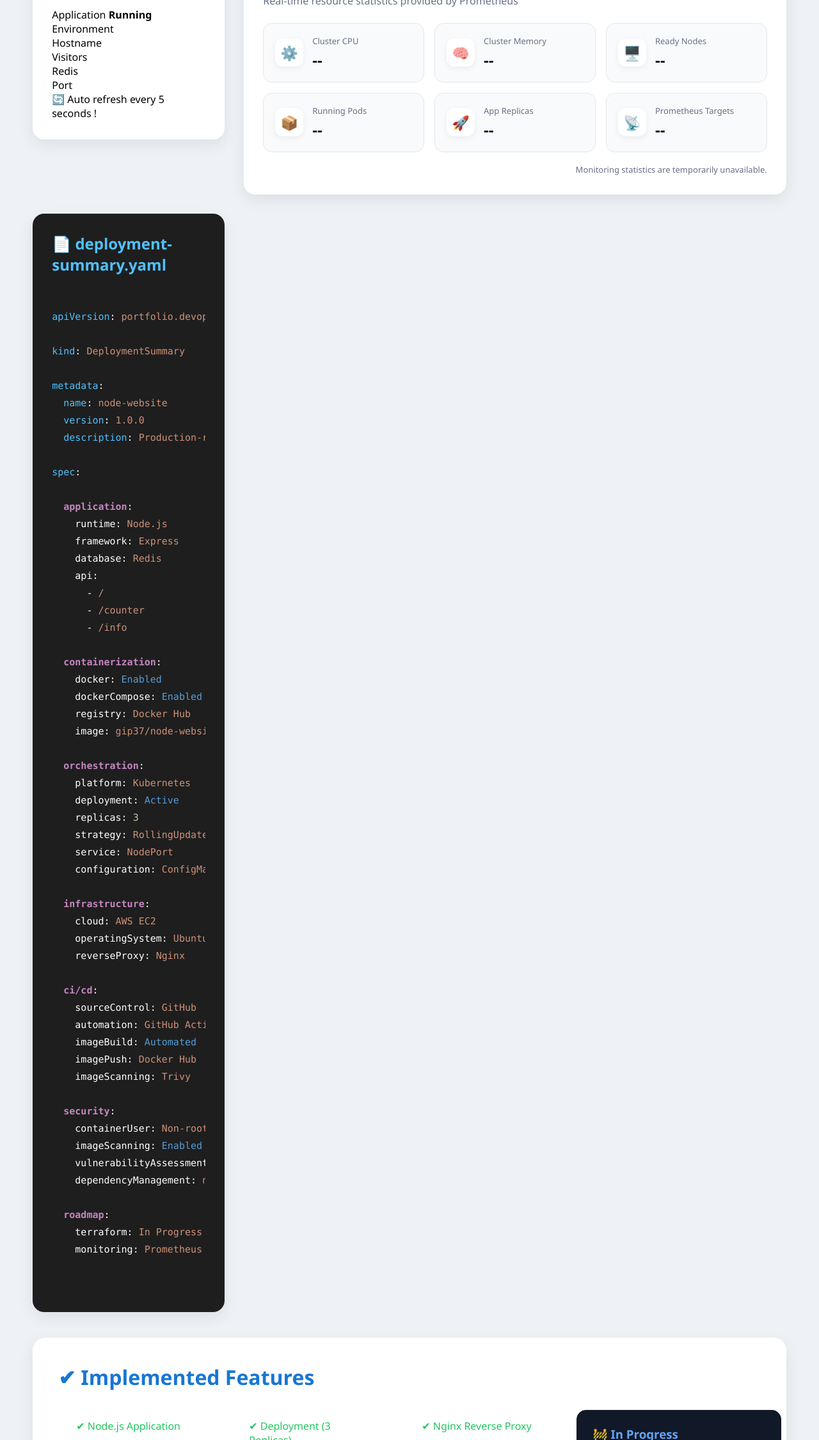
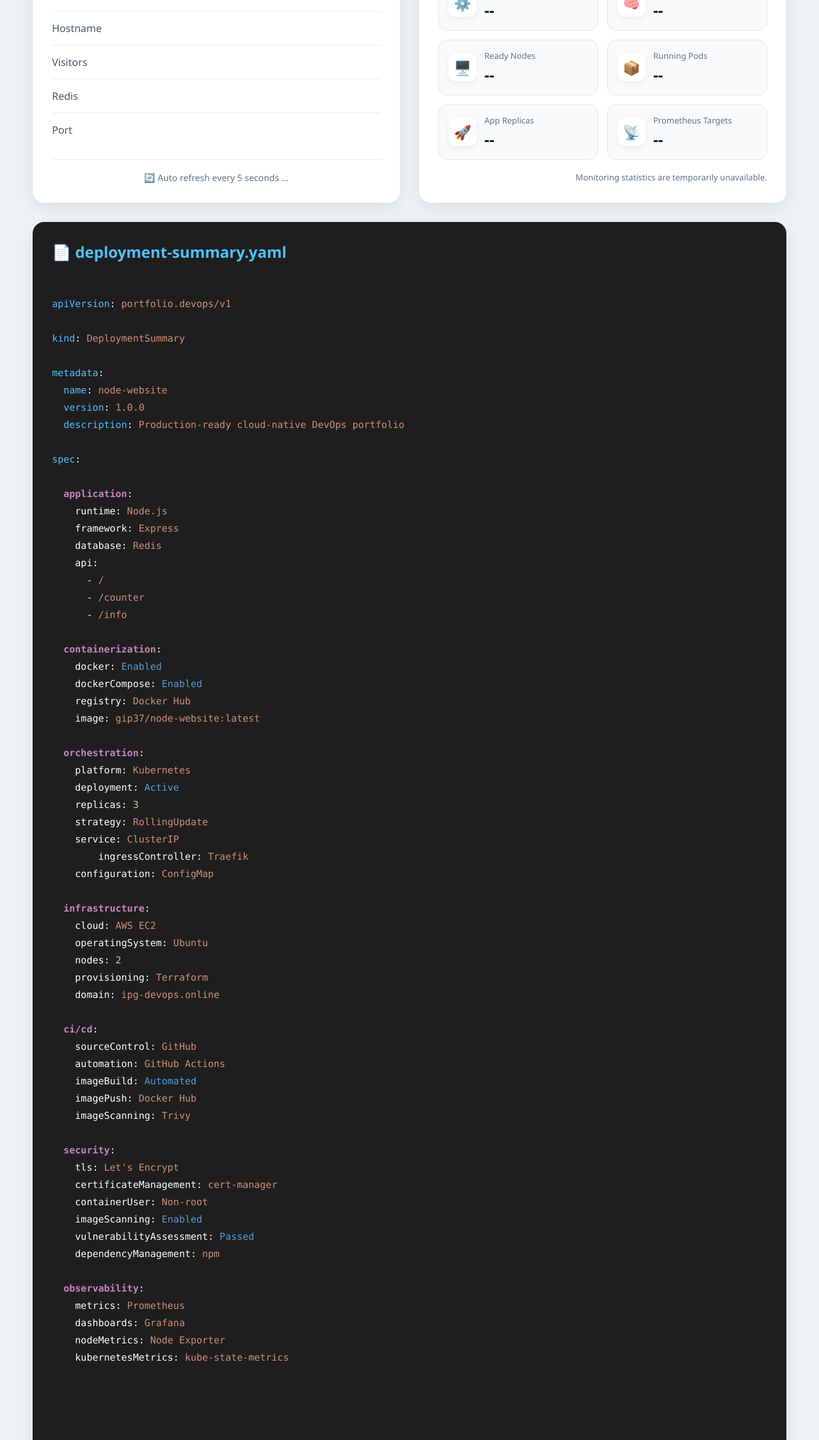
Before and after one commit to GruiaIP/DevOpsApp, a website: page Ex4_NodeWebsite/public/index.html in a window 1280 px wide. Shown: the part 549-2800 px from the top of the page at 64% size. Drawn offline with Linux system fonts and the light colour scheme; no server answers.

Commit message:
Add cluster monitoring dashboard and Terraform infrastructure

```diff
--- a/Ex4_NodeWebsite/public/index.html
+++ b/Ex4_NodeWebsite/public/index.html
@@ -63,85 +63,72 @@
 
 <main class="dashboard">
 
-        <!-- ========================= -->
-        <!-- STATUS CARD -->
-        <!-- ========================= -->
-
+    <!-- PROJECT OVERVIEW -->
     <section class="card overview-card">
 
         <h2>📋 Project Overview</h2>
 
         <div class="overview-item">
-
             <span>Application</span>
-
             <strong class="green">Running</strong>
-
         </div>
 
         <div class="overview-item">
-
             <span>Environment</span>
-
             <strong id="environment"></strong>
-
         </div>
 
         <div class="overview-item">
-
             <span>Hostname</span>
-
             <strong id="hostname"></strong>
-
         </div>
 
         <div class="overview-item">
-
             <span>Visitors</span>
-
             <strong id="visitor-count"></strong>
-
         </div>
 
         <div class="overview-item">
-
             <span>Redis</span>
-
             <strong id="redis-status"></strong>
-
         </div>
 
         <div class="overview-item">
-
             <span>Port</span>
-
             <strong id="port"></strong>
-
         </div>
 
         <p class="refresh">
-
-🔄 Auto refresh every 5 seconds !
-
+            🔄 Auto refresh every 5 seconds ...
         </p>
 
     </section>
 
-<section class="cluster-health card">
+
+    <!-- LIVE PROMETHEUS STATISTICS -->
+    <section class="card cluster-health">
+
         <div class="cluster-health-header">
+
             <div>
                 <h2>📊 Live Cluster Health</h2>
                 <p>Real-time resource statistics provided by Prometheus</p>
             </div>
 
-    <span id="cluster-health-status" class="health-status loading">
+            <span
+                id="cluster-health-status"
+                class="health-status loading"
+            >
                 Loading
             </span>
+
         </div>
 
         <div class="cluster-stats-grid">
+
             <article class="cluster-stat">
                 <span class="cluster-stat-icon">⚙️</span>
+
                 <div>
                     <span class="cluster-stat-label">Cluster CPU</span>
                     <strong id="cluster-cpu">--</strong>
@@ -150,6 +137,7 @@
 
             <article class="cluster-stat">
                 <span class="cluster-stat-icon">🧠</span>
+
                 <div>
                     <span class="cluster-stat-label">Cluster Memory</span>
                     <strong id="cluster-memory">--</strong>
@@ -158,6 +146,7 @@
 
             <article class="cluster-stat">
                 <span class="cluster-stat-icon">🖥️</span>
+
                 <div>
                     <span class="cluster-stat-label">Ready Nodes</span>
                     <strong id="ready-nodes">--</strong>
@@ -166,6 +155,7 @@
 
             <article class="cluster-stat">
                 <span class="cluster-stat-icon">📦</span>
+
                 <div>
                     <span class="cluster-stat-label">Running Pods</span>
                     <strong id="running-pods">--</strong>
@@ -174,6 +164,7 @@
 
             <article class="cluster-stat">
                 <span class="cluster-stat-icon">🚀</span>
+
                 <div>
                     <span class="cluster-stat-label">App Replicas</span>
                     <strong id="available-replicas">--</strong>
@@ -182,16 +173,25 @@
 
             <article class="cluster-stat">
                 <span class="cluster-stat-icon">📡</span>
+
                 <div>
-        <span class="cluster-stat-label">Prometheus Targets</span>
+                    <span class="cluster-stat-label">
+                        Prometheus Targets
+                    </span>
+
                     <strong id="prometheus-targets">--</strong>
                 </div>
             </article>
+
         </div>
 
-  <p id="cluster-stats-updated" class="cluster-stats-updated">
+        <p
+            id="cluster-stats-updated"
+            class="cluster-stats-updated"
+        >
             Waiting for monitoring data...
         </p>
+
     </section>
 
         <!-- ========================= -->
@@ -235,13 +235,16 @@
     deployment: <span class="bool">Active</span>
     replicas: <span class="number">3</span>
     strategy: <span class="string">RollingUpdate</span>
-    service: <span class="string">NodePort</span>
+    service: <span class="string">ClusterIP</span>
+	ingressController: <span class="string">Traefik</span>
     configuration: <span class="string">ConfigMap</span>
 
   <span class="section">infrastructure</span>:
     cloud: <span class="string">AWS EC2</span>
     operatingSystem: <span class="string">Ubuntu</span>
-    reverseProxy: <span class="string">Nginx</span>
+    nodes: <span class="number">2</span>
+    provisioning: <span class="string">Terraform</span>
+    domain: <span class="string">ipg-devops.online</span>
 
   <span class="section">ci/cd</span>:
     sourceControl: <span class="string">GitHub</span>
@@ -251,14 +254,20 @@
     imageScanning: <span class="string">Trivy</span>
 
   <span class="section">security</span>:
+    tls: <span class="string">Let's Encrypt</span>
+    certificateManagement: <span class="string">cert-manager</span>
     containerUser: <span class="string">Non-root</span>
     imageScanning: <span class="bool">Enabled</span>
     vulnerabilityAssessment: <span class="bool">Passed</span>
     dependencyManagement: <span class="string">npm</span>
 
-  <span class="section">roadmap</span>:
-    terraform: <span class="string">In Progress</span>
-    monitoring: <span class="string">Prometheus + Grafana</span>
+  <span class="section">observability</span>:
+    metrics: <span class="string">Prometheus</span>
+    dashboards: <span class="string">Grafana</span>
+    nodeMetrics: <span class="string">Node Exporter</span>
+    kubernetesMetrics: <span class="string">kube-state-metrics</span>
+
+
 
 
 </pre>
--- a/Ex4_NodeWebsite/public/style.css
+++ b/Ex4_NodeWebsite/public/style.css
@@ -160,11 +160,192 @@ body{
 
     display:grid;
 
-    grid-template-columns:300px 1fr;
+    grid-template-columns:minmax(0, 1fr) minmax(0, 1fr);
 
     gap:30px;
 
-    align-items:start;
+    align-items:stretch;
+
+}
+
+.overview-card,
+.cluster-health{
+
+    width:100%;
+
+    margin:0;
+
+    min-height:100%;
+
+}
+
+.yaml-card{
+
+    grid-column:1 / -1;
+
+}
+
+/* ===========================
+   CLUSTER HEALTH
+=========================== */
+
+.cluster-health-header{
+
+    display:flex;
+
+    justify-content:space-between;
+
+    align-items:center;
+
+    gap:20px;
+
+    margin-bottom:24px;
+
+}
+
+.cluster-health-header h2{
+
+    margin:0 0 6px;
+
+}
+
+.cluster-health-header p{
+
+    margin:0;
+
+    color:#667085;
+
+}
+
+.cluster-stats-grid{
+
+    display:grid;
+
+    grid-template-columns:repeat(2, minmax(0, 1fr));
+
+    gap:14px;
+
+}
+
+.cluster-stat{
+
+    display:flex;
+
+    align-items:center;
+
+    gap:12px;
+
+    padding:15px;
+
+    border:1px solid #e4e7ec;
+
+    border-radius:14px;
+
+    background:#f9fafb;
+
+}
+
+.cluster-stat-icon{
+
+    display:grid;
+
+    place-items:center;
+
+    width:44px;
+
+    height:44px;
+
+    flex-shrink:0;
+
+    border-radius:12px;
+
+    background:white;
+
+    font-size:22px;
+
+    box-shadow:0 3px 10px rgba(0,0,0,.06);
+
+}
+
+.cluster-stat-label{
+
+    display:block;
+
+    margin-bottom:4px;
+
+    color:#667085;
+
+    font-size:13px;
+
+}
+
+.cluster-stat strong{
+
+    color:#101828;
+
+    font-size:24px;
+
+}
+
+.cluster-stats-updated{
+
+    margin:18px 0 0;
+
+    color:#667085;
+
+    font-size:13px;
+
+    text-align:right;
+
+}
+
+/* ===========================
+   RESPONSIVE DASHBOARD
+=========================== */
+
+@media(max-width:1000px){
+
+    .dashboard{
+
+        grid-template-columns:1fr;
+
+    }
+
+    .yaml-card{
+
+        grid-column:auto;
+
+    }
+
+    .hero h1{
+
+        font-size:34px;
+
+    }
+
+    .hero p{
+
+        font-size:17px;
+
+    }
+
+}
+
+@media(max-width:600px){
+
+    .cluster-health-header{
+
+        align-items:flex-start;
+
+        flex-direction:column;
+
+    }
+
+    .cluster-stats-grid{
+
+        grid-template-columns:1fr;
+
+    }
 
 }
 
@@ -206,7 +387,7 @@ body{
    STATUS CARD
 =========================== */
 
-.status-item{
+.overview-item{
 
     display:flex;
 
@@ -214,27 +395,55 @@ body{
 
     align-items:center;
 
+    gap:20px;
+
     padding:15px 0;
 
     border-bottom:1px solid #ececec;
 
 }
 
-.status-item:last-child{
+.overview-item:last-of-type{
 
-    border:none;
+    border-bottom:none;
 
 }
 
-.status-item strong{
+.overview-item span{
+
+    color:#475467;
+
+    font-weight:500;
+
+}
+
+.overview-item strong{
 
     color:#1976d2;
 
+    text-align:right;
+
 }
 
-.overview-card{
+.overview-item .green{
 
-    width:100%;
+    color:#16a34a;
+
+}
+
+.refresh{
+
+    margin-top:20px;
+
+    padding-top:18px;
+
+    border-top:1px solid #ececec;
+
+    color:#667085;
+
+    font-size:14px;
+
+    text-align:center;
 
 }
 
@@ -251,6 +460,8 @@ body{
     width:100%;
 
     overflow:auto;
+
+    grid-column:1 / -1;
 
 }
 
@@ -394,9 +605,29 @@ body{
 
 @media(max-width:1000px){
 
-.dashboard{
+    .dashboard{
 
-    grid-template-columns:1fr;
+        grid-template-columns:1fr;
+
+    }
+
+    .yaml-card{
+
+        grid-column:auto;
+
+    }
+
+    .hero h1{
+
+        font-size:34px;
+
+    }
+
+    .hero p{
+
+        font-size:17px;
+
+    }
 
 }
 
@@ -517,7 +748,8 @@ body{
 }
 
 .cluster-health {
-    margin-top: 30px;
+	width:100%;
+    margin:0;
 }
 
 .cluster-health-header {
@@ -565,15 +797,15 @@ body{
 
 .cluster-stats-grid {
     display: grid;
-    grid-template-columns: repeat(3, minmax(0, 1fr));
-    gap: 16px;
+    grid-template-columns:repeat(2, minmax(0, 1fr));
+    gap:14px;
 }
 
 .cluster-stat {
     display: flex;
     align-items: center;
-    gap: 14px;
-    padding: 18px;
+    gap: 12px;
+    padding: 15px;
     border: 1px solid #e4e7ec;
     border-radius: 14px;
     background: #f9fafb;
```
Also changed, not shown: 4 other files. Lines whose indentation alone changed are shown as unchanged.
